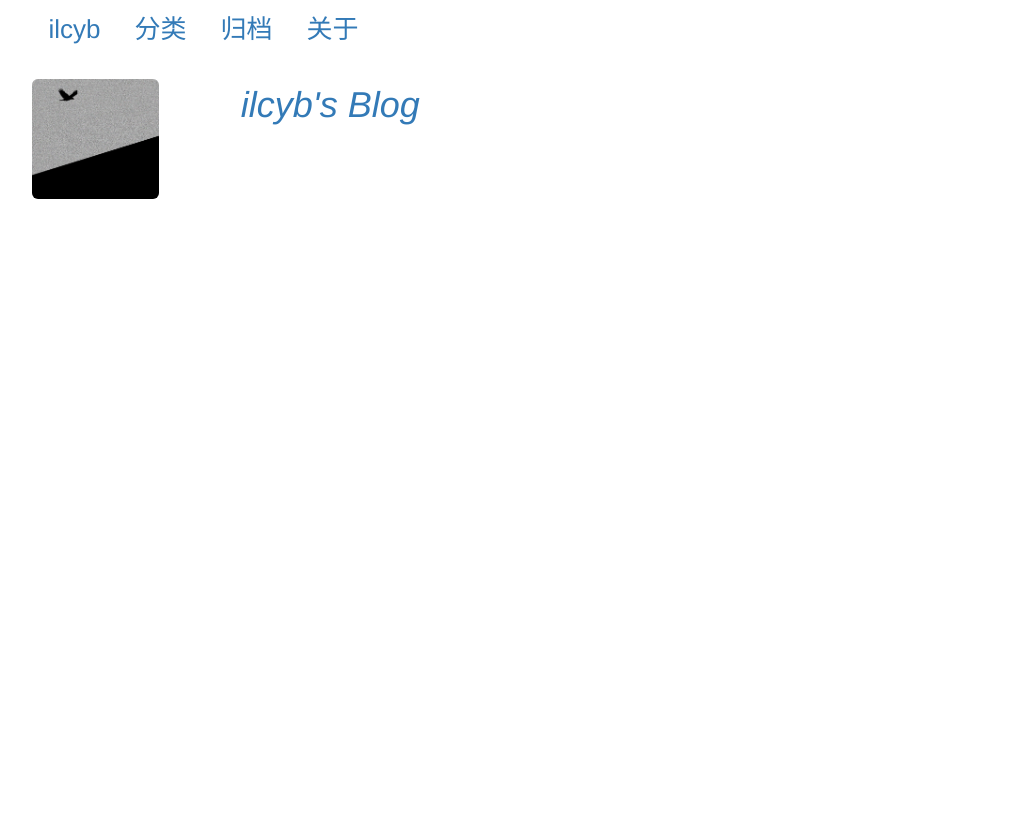
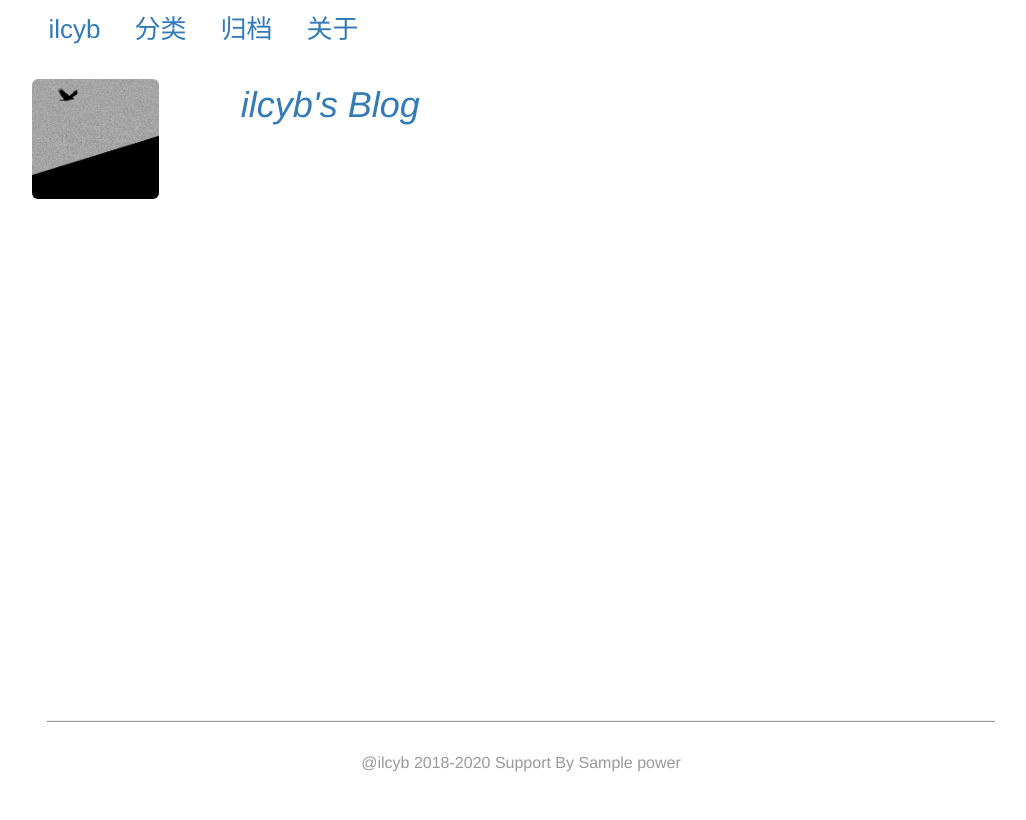
Before and after one commit to Ilcyb/Blog, a Python web app: template app/templates/base.html in a window 1280 px wide. Shown: the whole page, without its empty margins (119-1145 px from the left). Before the commit the page ends 199 px from the top, so only its background shows below. Run offline with Jinja, Linux system fonts and the light colour scheme; the template is opened without the code that fills it: most values are stand-ins (such as "Sample title", 1, 10 or a date in 2020); some libraries are stand-ins or nearby versions.

Commit message:
增加页脚

```diff
--- a/app/static/base.css
+++ b/app/static/base.css
@@ -1,18 +1,45 @@
-body{
+html{
+    height: 100%;
+    margin: 0;
+}
+
+body {
     width: 74%;
+    height: 100%;
     margin-left: 13%;
 }
 
-.avator{
+.wrap {
+    min-height: 100%;
+    margin-bottom: -100px;
+}
+
+.avator {
     width: 13%;
     float: left;
 }
 
-.avator-title{
+.avator-title {
     display: float;
     font-size: 36px;
 }
 
-.navbar{
+.navbar {
     font-size: 26px;
 }
+
+.footer,
+.push {
+    height: 100px;
+}
+
+.footer hr{
+    border-bottom: 1px solid #999;
+}
+
+.footer-company{
+    font-size: 16px;
+    text-align: center;
+    margin-top: 30px;
+    color: #999;
+}
--- a/app/templates/base.html
+++ b/app/templates/base.html
@@ -13,6 +13,7 @@
 </head>
 
 <body>
+    <div class="wrap">
     <div class="row">
         <ul class="nav nav-pills col-md-8">
             <li class="navbar presentation"><a href="#">ilcyb</a></li></li>
@@ -27,6 +28,15 @@
         <em class="avator-title col-md-offset-1 col-xs-offset-1"><a href="#">ilcyb's Blog</a></em>
     </div>
     {% block body %}{% endblock %}
+    <div class="push"></div>
+    </div>
+    <footer class="footer">
+        <hr>
+            <div class="footer-company">
+                @ilcyb 2018-{{ now.year }} Support By {{ power }}
+            </div>
+    </footer>
 </body>
 
+
 </html>
--- a/config.py
+++ b/config.py
@@ -7,6 +7,7 @@ class Config:
     MYSQL_CHARSET = 'utf8'
     ARTICLE_PER_PAGE = 6
     HOTEST_ARTICLE_NUMS = 5
+    POWERD = 'Tencent Cloud'
 
 class DevConfig(Config):
     MYSQL_DB = 'blog'
```
Also changed, not shown: app.py (+10 -0 lines).
